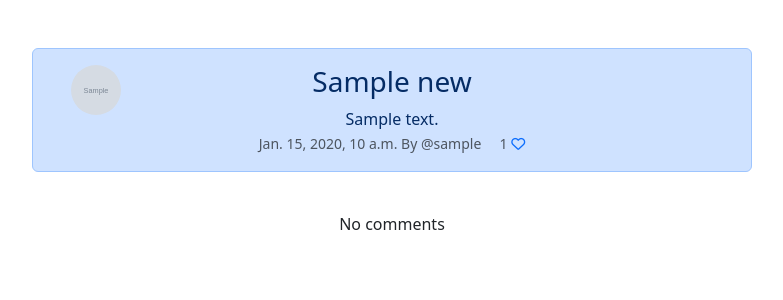
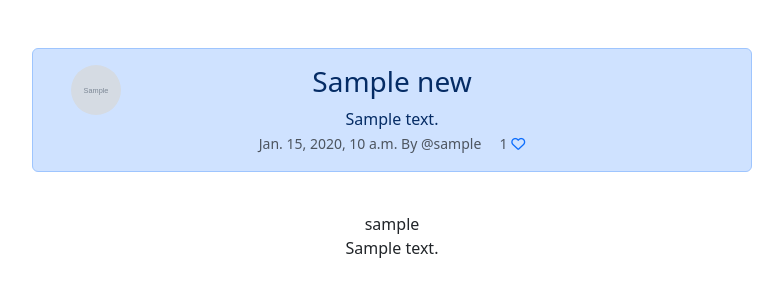
Before and after one commit to sacarr98/NewsStories, a Django app: page /news_display/1 in a window 1280 px wide. Shown: the part 56-356 px from the top of the page, without its empty margins (62-845 px from the left). Run offline with Django 5.2, Linux system fonts and the light colour scheme; tables that the repository leaves empty hold one stand-in row (values such as "Sample post"); grey boxes marked "Sample" are stand-in pictures; some libraries are stand-ins or nearby versions.

Commit message:
edit news_display page to correctly display comments

```diff
--- a/yournews/templates/news_display.html
+++ b/yournews/templates/news_display.html
@@ -63,10 +63,10 @@
                         </div>
                     </div><br/>
                 {% endfor %}
-                    {% if not post.comments.all %}
+                    {% if not news.comments.all %}
                     <p>No comments</p>
                     {% else %}
-                        {% for comment in post.comments.all %}
+                        {% for comment in news.comments.all %}
                             {{ comment.commenter }}
                         <br/>
                             {{ comment.comment_body }}
```
